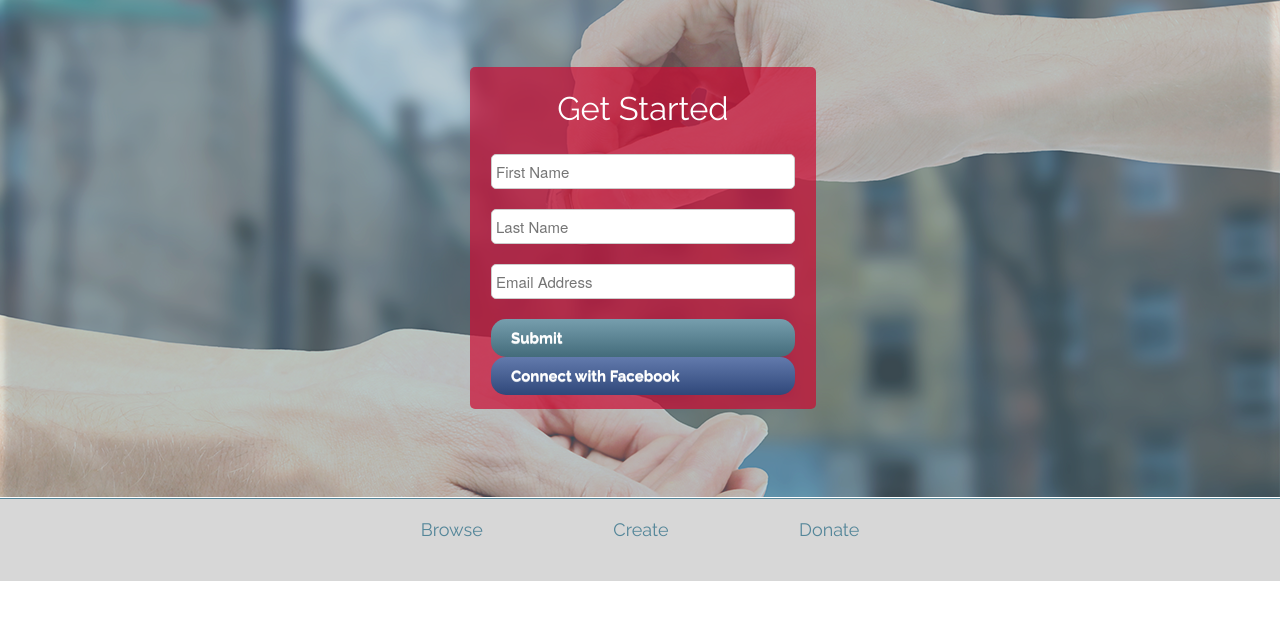
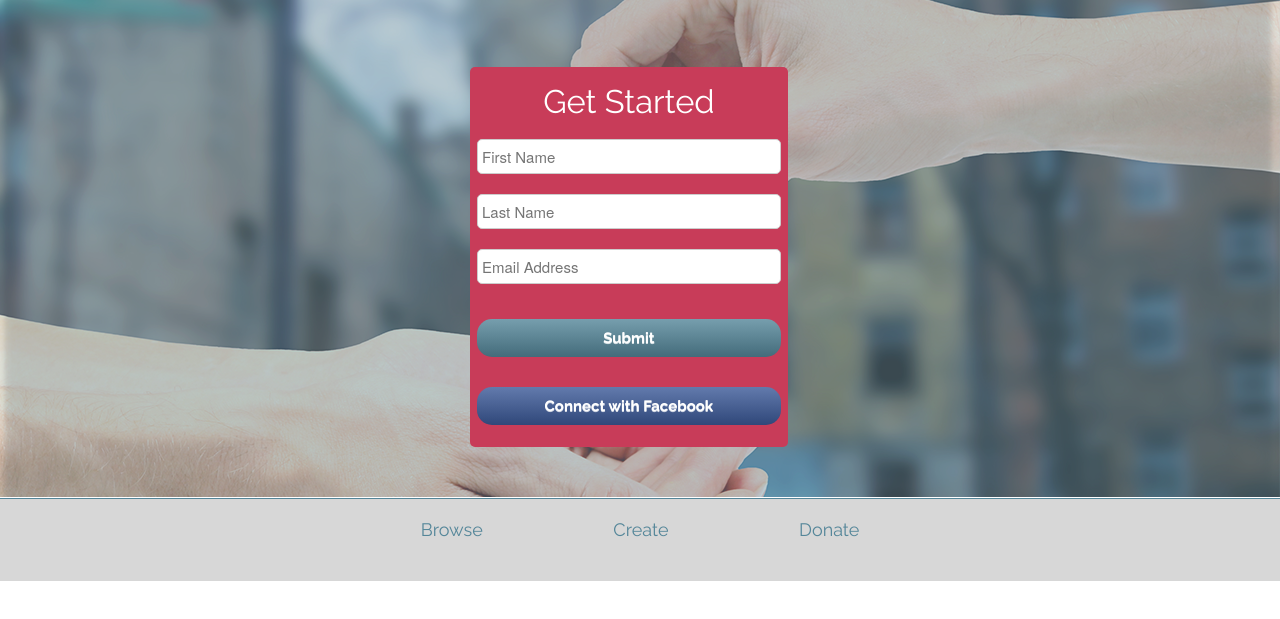
Before and after one commit to JennSlayton/raisegood, a website: page signup.html in a window 1280 px wide. Shown: the part 89-708 px from the top of the page. Drawn offline with Linux system fonts and the light colour scheme.

Commit message:
more signup sass added

```diff
--- a/sass/_signup.scss
+++ b/sass/_signup.scss
@@ -18,25 +18,35 @@ a {text-decoration: none;}
     width:100%;
     min-height:500px;
     margin-top: 0;
+    margin-bottom: 0;
 
     .sign-up {
       position: center;
       padding-top: 5em;
 
+      .header-block-background {
+        margin-bottom: 0
+      }
+
         .information {
-        background-color: rgba(204,10,50, 0.7);
+          background-color:rgba(200, 60, 89, 1);
+
           color: #FFFFFF;
-        padding: 1em 1.5em;
+          padding: 0.5em 0.5em;
           border-radius: 5px;
 
           h3{
             text-align: center;
             color: $base-white;
-          padding: 0.25em 0 0.5em 0;
+            padding: 0.25em 0 0.25em 0;
           }
           input {
             border-radius: 5px;
             width: 100%;
+          }
+          a {
+            margin: 1em 0 1em 0;
+            text-align: center;
           }
       }
     }
```
Also changed, not shown: signup.html (+3 -0 lines), stylesheets/screen.css, 1 other file. Lines whose indentation alone changed are shown as unchanged.
